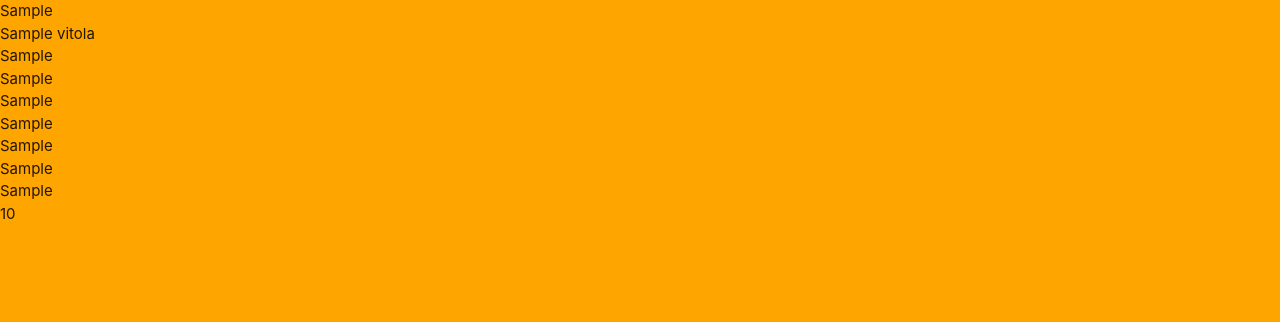
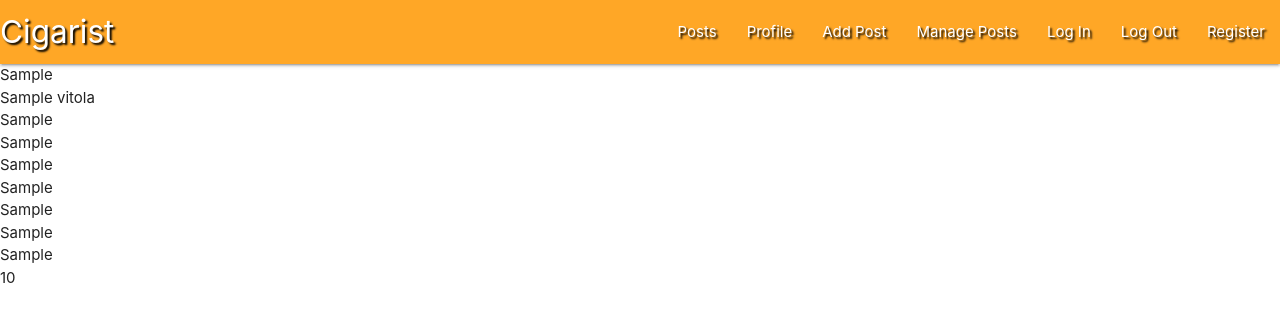
Before and after one commit to Code-Institute-Submissions/cigarist, a Flask app: page / in a window 1280 px wide. Shown: the top 322 px of the page. Run offline with Flask 2, Linux system fonts and the light colour scheme; a database or web service that is not in the repository returns one stand-in record (values such as "Sample title"); some libraries are stand-ins or nearby versions.

Commit message:
Collapsible Navbar added

```diff
--- a/static/css/style.css
+++ b/static/css/style.css
@@ -1,3 +1,3 @@
-body {
-    background-color:orange;
+.text-shadow {
+    text-shadow: 2px 2px 2px rgba(0, 0, 0, 1);
 }
--- a/static/js/script.js
+++ b/static/js/script.js
@@ -0,0 +1,3 @@
+$(document).ready(function(){
+    $('.sidenav').sidenav();
+  });
--- a/templates/base.html
+++ b/templates/base.html
@@ -13,10 +13,41 @@
 </head>
 <body>
 
+    <header>
+        <!-- Primary/Main Nav -->
+        <nav class="nav-extended text-shadow orange lighten-1">
+            <div class="nav-wrapper">
+            <a href="{{ url_for('get_cigars') }}" class="brand-logo">Cigarist</a>
+            <a href="#" data-target="mobile-demo" class="sidenav-trigger"><i class="material-icons">menu</i></a>
+            <ul class="right hide-on-med-and-down">
+                <li><a href="{{ url_for('get_cigars') }}">Posts</a></li>
+                <li><a href="#">Profile</a></li>
+                <li><a href="#">Add Post</a></li>
+                <li><a href="#">Manage Posts</a></li>
+                <li><a href="#">Log In</a></li>
+                <li><a href="#">Log Out</a></li>
+                <li><a href="#">Register</a></li>
+            </ul>
+            </div>
+        </nav>
+
+        <!-- Secondary/Mobile Nav -->
+        <ul class="sidenav" id="mobile-demo">
+            <li class="h4 center-align orange-text text-darken-2">Cigarist</li>
+            <li><a href="{{ url_for('get_cigars') }}">Posts</a></li>
+            <li><a href="#">Profile</a></li>
+            <li><a href="#">Add Post</a></li>
+            <li><a href="#">Manage Posts</a></li>
+            <li><a href="#">Log In</a></li>
+            <li><a href="#">Log Out</a></li>
+            <li><a href="#">Register</a></li>
+        </ul>
+    </header>
+
     {% block content %}
     {% endblock %}
 
-    <script src="http://code.jquery.com/jquery-3.5.1.min.js"
+    <script src="https://code.jquery.com/jquery-3.5.1.min.js"
         integrity="sha256-9/aliU8dGd2tb6OSsuzixeV4y/faTqgFtohetphbbj0=" crossorigin="anonymous"></script>
     <script src="https://cdnjs.cloudflare.com/ajax/libs/materialize/1.0.0/js/materialize.min.js"></script>
     <script src="{{ url_for('static', filename='js/script.js') }}"></script>
```
